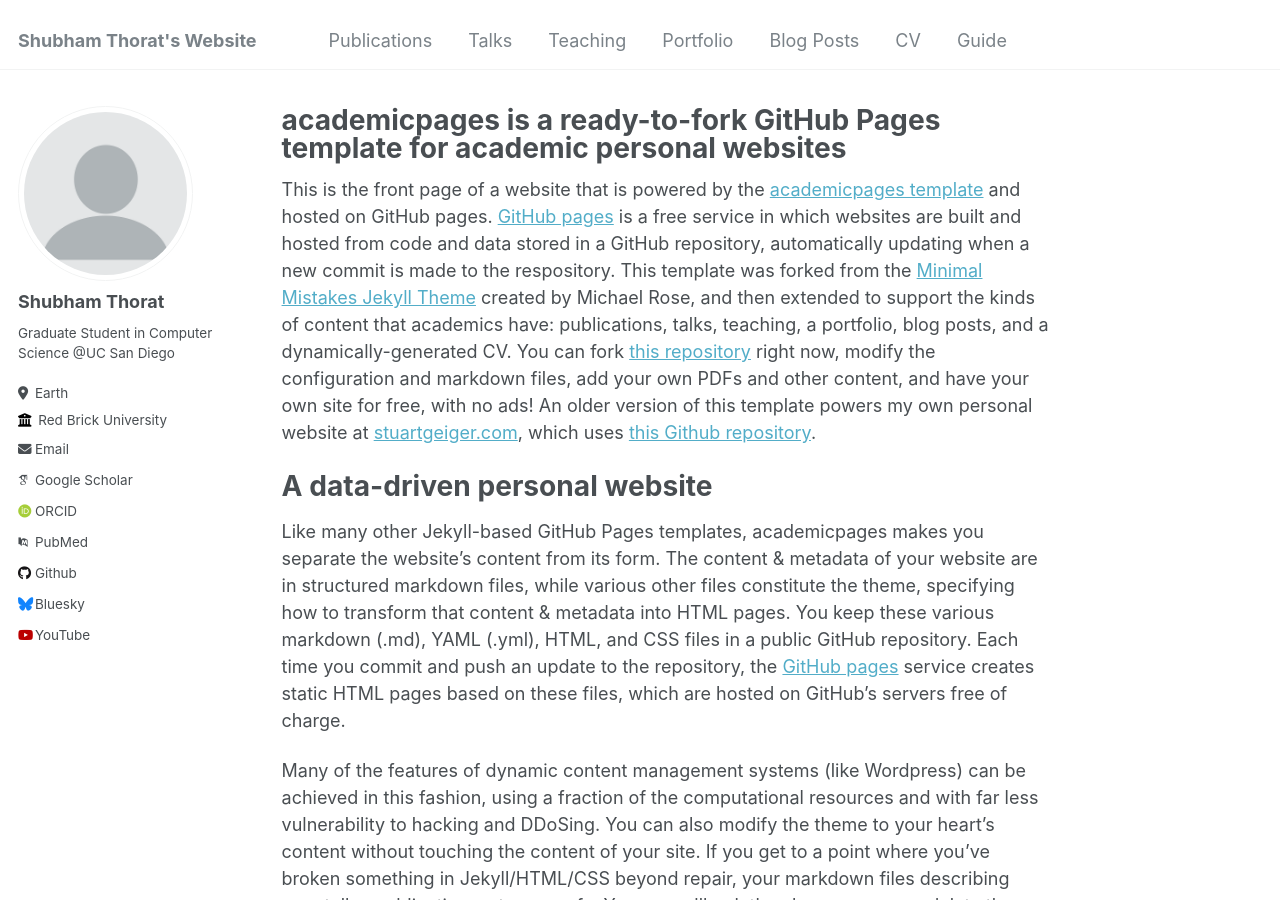
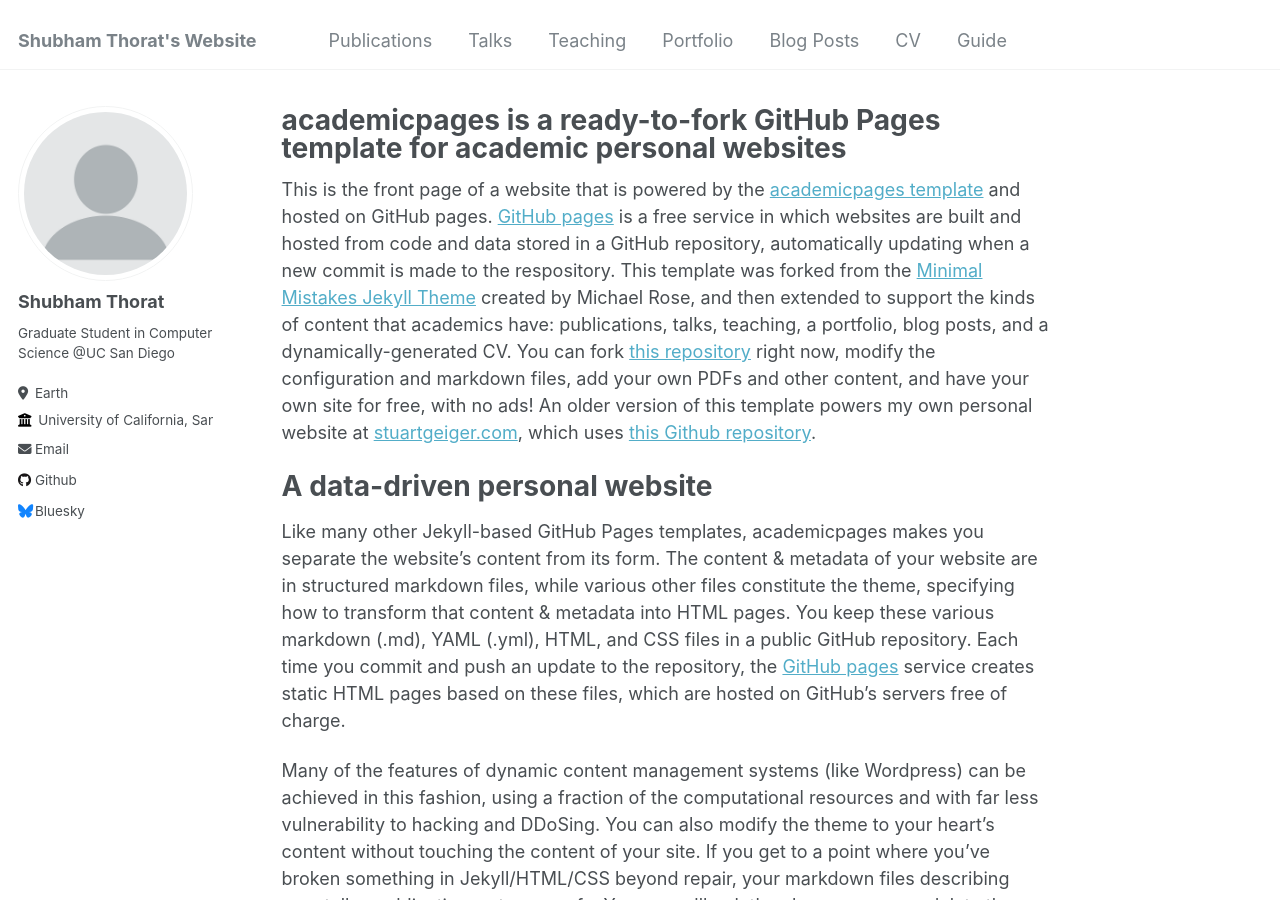
Before and after one commit to shubham4104/shubham4104.github.io, a Jekyll site: the page built from _pages/about.md, in a window 1280 px wide and 900 px high. Built offline with Jekyll 4.4.1, drawn with Linux system fonts in a browser that asks for light colours; some web fonts are replaced.

Commit message:
Update _config.yml

```diff
--- a/_config.yml
+++ b/_config.yml
@@ -26,16 +26,16 @@ author:
   pronouns         : # example: "she/her"
   bio              : "Graduate Student in Computer Science @UC San Diego"
   location         : "Earth"
-  employer         : "Red Brick University"
+  employer         : "University of California, San Diego"
   uri              : # URL
-  email            : "none@example.org"
+  email            : "shubhamatucsd@gmail.com"
 
   # Academic websites
   arxiv            : # URL - Update with the correct link to your profile
-  googlescholar    : "https://scholar.google.com/citations?user=PS_CX0AAAAAJ"
+  googlescholar    : # URL
   impactstory      : # URL
-  orcid            : "http://orcid.org/yourorcidurl"
-  pubmed           : "https://www.ncbi.nlm.nih.gov/pubmed/?term=john+snow"
+  orcid            : # URL
+  pubmed           : # URL
   researchgate     : # URL
 
   # Repositories and software development
@@ -45,6 +45,7 @@ author:
   github           : "shubham4104"
   kaggle           : # Username
   stackoverflow    : # User number or user number and name (i.e., use "1" or "1/jeff-atwood")
+  youtube          : "https://www.youtube.com/channel/UCX0QyqwcrAt-STO5NEXRm0g"
 
   # Social media
   bluesky          : "bsky.app" # Replace this with you Bluesky username
@@ -69,7 +70,7 @@ author:
   weibo            : # Username
   wikipedia        : # Username
   xing             : # Username
-  youtube          : "https://www.youtube.com/channel/UCX0QyqwcrAt-STO5NEXRm0g"
+  youtube          : # Username
   zhihu            : # URL
 
 
```
